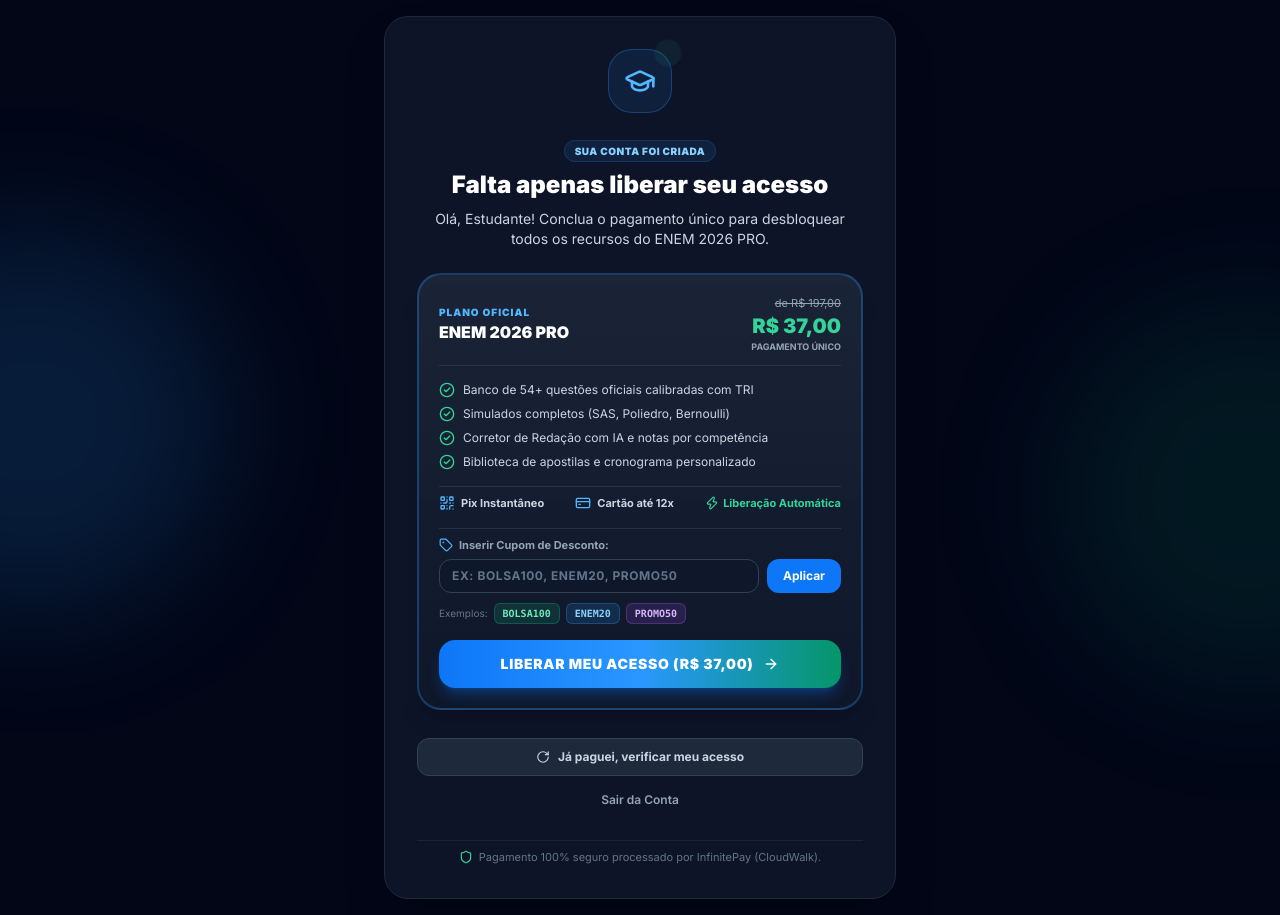
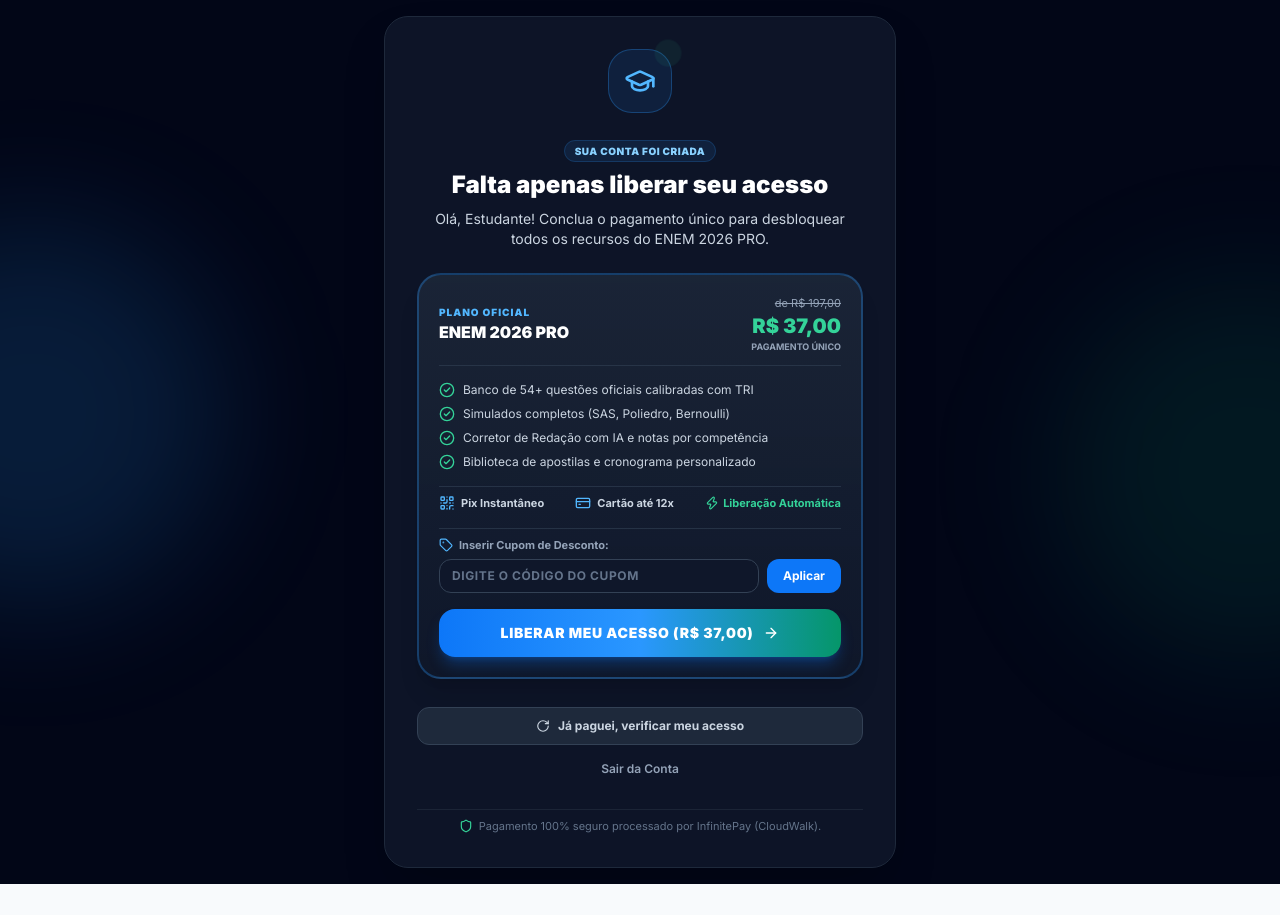
Before and after one commit to ericksiqueirasolutions01-tech/enem-2026-pro, a React (Vite) app: page /aguardando-aprovacao in a window 1280 px wide. After the commit the page ends 884 px from the top, so only its background shows below. Built offline with nearby package versions, Linux system fonts and the light colour scheme; no server answers.

Commit message:
fix(checkout): remover exibicao e sugestoes de cupons na tela de pagamento

```diff
--- a/src/db/storage.ts
+++ b/src/db/storage.ts
@@ -1613,7 +1613,7 @@
     if (!coupon) {
       return {
         valid: false,
-        error: 'Digite um cupom válido (ex: BOLSA100, ENEM20 ou PROMO50).',
+        error: 'Cupom inválido ou não encontrado.',
         originalPriceCents,
         discountCents: 0,
         finalPriceCents: originalPriceCents,
--- a/src/pages/auth/PendingApproval.tsx
+++ b/src/pages/auth/PendingApproval.tsx
@@ -312,7 +312,7 @@
                     <div className="flex gap-2">
                       <input
                         type="text"
-                        placeholder="Ex: BOLSA100, ENEM20, PROMO50"
+                        placeholder="Digite o código do cupom"
                         value={couponCodeInput}
                         onChange={(e) => setCouponCodeInput(e.target.value.toUpperCase().replace(/\s+/g, ''))}
                         className="flex-1 px-3 py-2 bg-slate-900 border border-slate-700 rounded-xl text-xs font-bold uppercase tracking-wider text-white placeholder:text-slate-500 focus:outline-none focus:border-brand-500"
@@ -322,30 +322,6 @@
                         className="px-4 py-2 bg-brand-600 hover:bg-brand-500 text-white text-xs font-bold rounded-xl cursor-pointer transition-colors"
                       >
                         Aplicar
-                      </button>
-                    </div>
-                    <div className="flex items-center gap-1.5 pt-1 text-[11px] text-slate-400 flex-wrap">
-                      <span className="text-[10px] text-slate-500">Exemplos:</span>
-                      <button
-                        type="button"
-                        onClick={() => handleApplyCoupon(undefined, 'BOLSA100')}
-                        className="px-2 py-0.5 rounded-md bg-emerald-500/15 text-emerald-300 border border-emerald-500/30 text-[10px] font-mono font-bold hover:bg-emerald-500/25 transition-colors cursor-pointer"
-                      >
-                        BOLSA100
-                      </button>
-                      <button
-                        type="button"
-                        onClick={() => handleApplyCoupon(undefined, 'ENEM20')}
-                        className="px-2 py-0.5 rounded-md bg-brand-500/15 text-brand-300 border border-brand-500/30 text-[10px] font-mono font-bold hover:bg-brand-500/25 transition-colors cursor-pointer"
-                      >
-                        ENEM20
-                      </button>
-                      <button
-                        type="button"
-                        onClick={() => handleApplyCoupon(undefined, 'PROMO50')}
-                        className="px-2 py-0.5 rounded-md bg-purple-500/15 text-purple-300 border border-purple-500/30 text-[10px] font-mono font-bold hover:bg-purple-500/25 transition-colors cursor-pointer"
-                      >
-                        PROMO50
                       </button>
                     </div>
                     {couponFeedback && (
```
